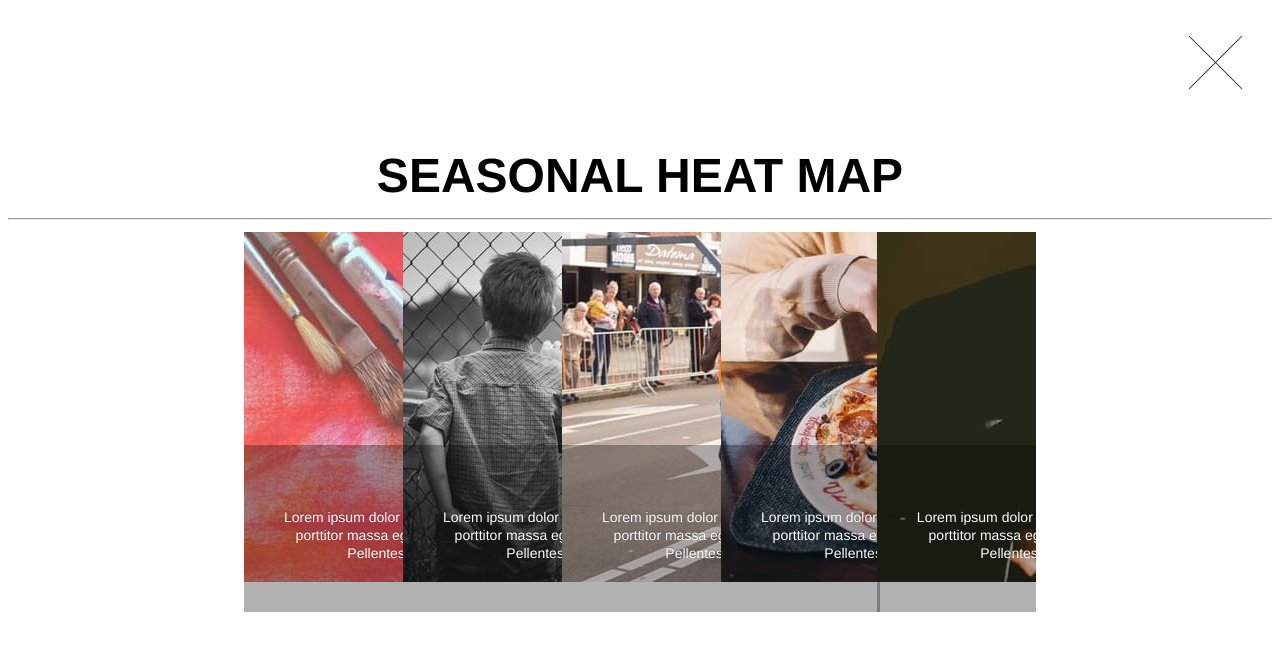
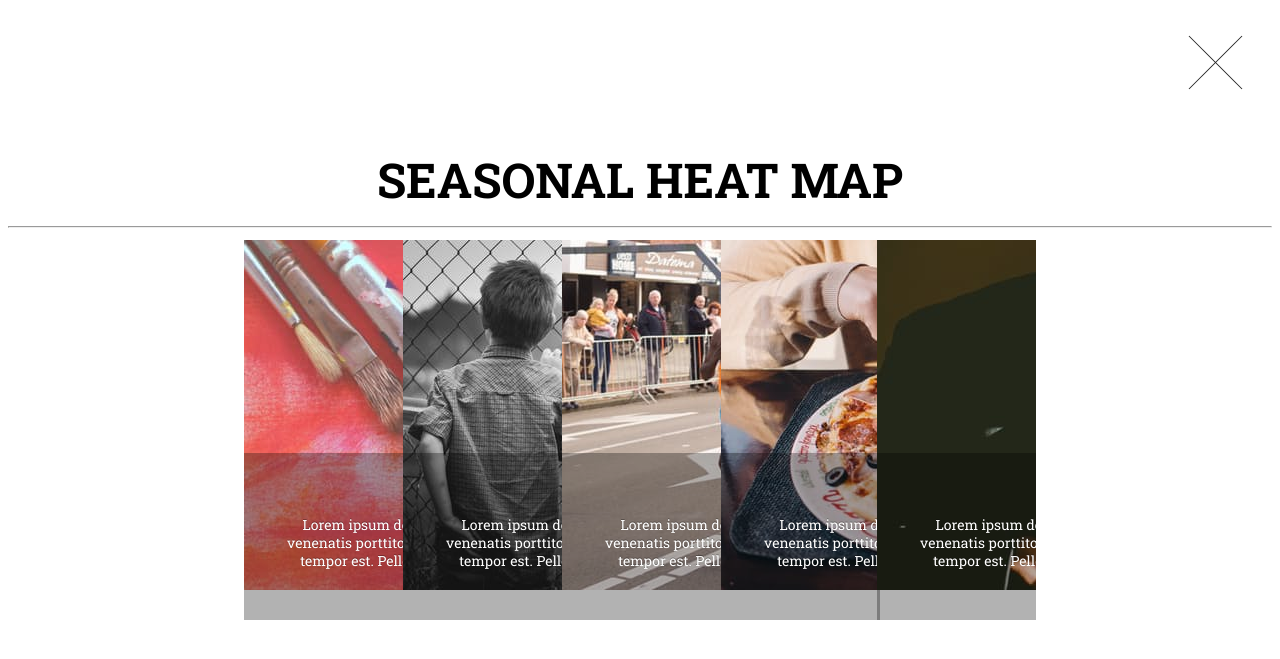
Before and after one commit to canneslionrobg/canneslionrobg.github.io, a Jekyll site: the page cannes_lion.html, which Jekyll copies as it is, in a window 1280 px wide. Shown: the top 659 px of the page. Built offline with Jekyll 4.4.1, drawn with Linux system fonts in a browser that asks for light colours; some web fonts are replaced.

```diff
--- a/cannes_lion.html
+++ b/cannes_lion.html
@@ -6,6 +6,12 @@
 	<title>Rob G - Cannes Lion</title>
 
 	<!-- FlexSlider pieces -->
+	<link rel="stylesheet" href="/css/font-awesome/css/font-awesome.min.css">
+	<link href="https://fonts.googleapis.com/css?family=Montserrat:400,700" rel="stylesheet" type="text/css">
+	<link href='https://fonts.googleapis.com/css?family=Kaushan+Script' rel='stylesheet' type='text/css'>
+	<link href="https://fonts.googleapis.com/css?family=Lato:400,700,400italic,700italic" rel="stylesheet" type="text/css">
+	<link href='https://fonts.googleapis.com/css?family=Droid+Serif:400,700,400italic,700italic' rel='stylesheet' type='text/css'>
+	<link href='https://fonts.googleapis.com/css?family=Roboto+Slab:400,100,300,700' rel='stylesheet' type='text/css'>
 	<link rel="stylesheet" href="cannes_lion.css" type="text/css" />
 	<script src="https://ajax.googleapis.com/ajax/libs/jquery/1/jquery.min.js"></script>
 	<script src="jquery.flexslider-min.js"></script>
```
